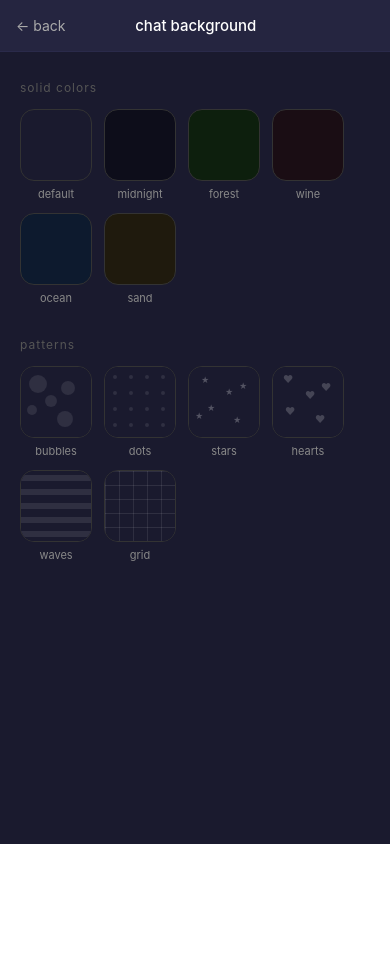
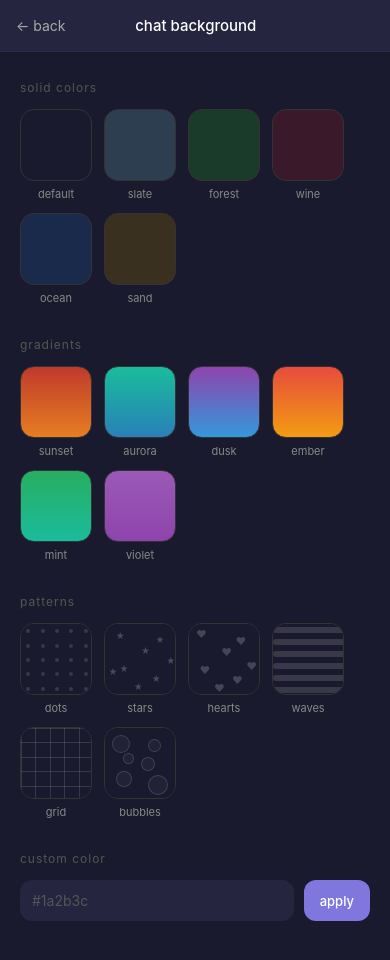
Before and after one commit to CodeConjurer17/Zappy, a React Native app in the folder zappy/: screen /BackgroundPicker in a window 390 px wide. Shown: the top 960 px of the page. Before the commit the page ends 844 px from the top, so only its background shows below. Built offline with nearby package versions, Linux system fonts and the light colour scheme.

Commit message:
Add persistent backgrounds, gradient support, navbar fix

```diff
--- a/zappy/package.json
+++ b/zappy/package.json
@@ -17,6 +17,7 @@
     "expo-camera": "~17.0.10",
     "expo-image-manipulator": "~14.0.8",
     "expo-image-picker": "~17.0.10",
+    "expo-linear-gradient": "~15.0.8",
     "expo-media-library": "~18.2.1",
     "expo-status-bar": "~3.0.9",
     "react": "19.1.0",
--- a/zappy/screens/BackgroundPickerScreen.js
+++ b/zappy/screens/BackgroundPickerScreen.js
@@ -1,83 +1,147 @@
 import {
   View, Text, StyleSheet, TouchableOpacity,
-  ScrollView, StatusBar, Platform
+  ScrollView, StatusBar, Platform, TextInput
 } from 'react-native';
 import { SafeAreaView } from 'react-native-safe-area-context';
+import { useState } from 'react';
+import { LinearGradient } from 'expo-linear-gradient';
+import { getSocket } from '../socket';
 
-const BACKGROUNDS = [
+const SOLID_BACKGROUNDS = [
   { id: 'default', label: 'default', type: 'solid', value: '#1a1a2e' },
-  { id: 'midnight', label: 'midnight', type: 'solid', value: '#0d0d1a' },
-  { id: 'forest', label: 'forest', type: 'solid', value: '#0d1f0d' },
-  { id: 'wine', label: 'wine', type: 'solid', value: '#1a0d14' },
-  { id: 'ocean', label: 'ocean', type: 'solid', value: '#0d1a2e' },
-  { id: 'sand', label: 'sand', type: 'solid', value: '#1f1a0d' },
-  { id: 'bubbles', label: 'bubbles', type: 'pattern', value: 'bubbles' },
+  { id: 'slate', label: 'slate', type: 'solid', value: '#2c3e50' },
+  { id: 'forest', label: 'forest', type: 'solid', value: '#1a3a2a' },
+  { id: 'wine', label: 'wine', type: 'solid', value: '#3a1a2a' },
+  { id: 'ocean', label: 'ocean', type: 'solid', value: '#1a2a4a' },
+  { id: 'sand', label: 'sand', type: 'solid', value: '#3a3020' },
+];
+
+const GRADIENT_BACKGROUNDS = [
+  { id: 'sunset', label: 'sunset', type: 'gradient', value: ['#c0392b', '#e67e22'] },
+  { id: 'aurora', label: 'aurora', type: 'gradient', value: ['#1abc9c', '#2980b9'] },
+  { id: 'dusk', label: 'dusk', type: 'gradient', value: ['#8e44ad', '#3498db'] },
+  { id: 'ember', label: 'ember', type: 'gradient', value: ['#e74c3c', '#f39c12'] },
+  { id: 'mint', label: 'mint', type: 'gradient', value: ['#27ae60', '#1abc9c'] },
+  { id: 'violet', label: 'violet', type: 'gradient', value: ['#9b59b6', '#8e44ad'] },
+];
+
+const PATTERN_BACKGROUNDS = [
   { id: 'dots', label: 'dots', type: 'pattern', value: 'dots' },
   { id: 'stars', label: 'stars', type: 'pattern', value: 'stars' },
   { id: 'hearts', label: 'hearts', type: 'pattern', value: 'hearts' },
   { id: 'waves', label: 'waves', type: 'pattern', value: 'waves' },
   { id: 'grid', label: 'grid', type: 'pattern', value: 'grid' },
+  { id: 'bubbles', label: 'bubbles', type: 'pattern', value: 'bubbles' },
 ];
 
-function PatternPreview({ pattern, bgColor = '#1a1a2e', size = 60 }) {
+function PatternPreview({ pattern, size = 72 }) {
+  const bg = '#1a1a2e';
+  const c = '#ffffff22';
   const s = size;
-  const c = '#ffffff18';
-  const patterns = {
-    bubbles: (
-      <View style={{ width: s, height: s, backgroundColor: bgColor, overflow: 'hidden' }}>
-        {[{t:8,l:8,r:18},{t:28,l:24,r:12},{t:14,l:40,r:14},{t:38,l:6,r:10},{t:44,l:36,r:16}].map((b,i) => (
-          <View key={i} style={{ position:'absolute', top:b.t, left:b.l, width:b.r, height:b.r, borderRadius:b.r/2, backgroundColor:c }} />
+
+  if (pattern === 'dots') return (
+    <View style={{ width: s, height: s, backgroundColor: bg, overflow: 'hidden' }}>
+      {[0,1,2,3,4].map(row => [0,1,2,3,4].map(col => (
+        <View key={`${row}-${col}`} style={{
+          position: 'absolute',
+          top: row * (s/5) + (s/10) - 2,
+          left: col * (s/5) + (s/10) - 2,
+          width: 4, height: 4, borderRadius: 2,
+          backgroundColor: c
+        }} />
+      )))}
+    </View>
+  );
+
+  if (pattern === 'stars') return (
+    <View style={{ width: s, height: s, backgroundColor: bg, overflow: 'hidden' }}>
+      {[{t:0.1,l:0.15},{t:0.3,l:0.5},{t:0.55,l:0.2},{t:0.7,l:0.65},{t:0.15,l:0.7},{t:0.45,l:0.85},{t:0.8,l:0.4},{t:0.6,l:0.05}].map((p,i) => (
+        <Text key={i} style={{ position:'absolute', top:p.t*s, left:p.l*s, fontSize:s*0.12, color:'#ffffff35' }}>★</Text>
       ))}
     </View>
-    ),
-    dots: (
-      <View style={{ width: s, height: s, backgroundColor: bgColor, overflow: 'hidden' }}>
-        {[0,1,2,3].map(row => [0,1,2,3].map(col => (
-          <View key={`${row}-${col}`} style={{ position:'absolute', top:row*16+8, left:col*16+8, width:4, height:4, borderRadius:2, backgroundColor:c }} />
-        )))}
-      </View>
-    ),
-    stars: (
-      <View style={{ width: s, height: s, backgroundColor: bgColor, overflow: 'hidden' }}>
-        {[{t:8,l:12},{t:20,l:36},{t:36,l:18},{t:48,l:44},{t:14,l:50},{t:44,l:6}].map((s2,i) => (
-          <Text key={i} style={{ position:'absolute', top:s2.t, left:s2.l, fontSize:8, color:'#ffffff40' }}>★</Text>
+  );
+
+  if (pattern === 'hearts') return (
+    <View style={{ width: s, height: s, backgroundColor: bg, overflow: 'hidden' }}>
+      {[{t:0.05,l:0.1},{t:0.3,l:0.45},{t:0.55,l:0.15},{t:0.7,l:0.6},{t:0.15,l:0.65},{t:0.5,l:0.8},{t:0.8,l:0.35}].map((p,i) => (
+        <Text key={i} style={{ position:'absolute', top:p.t*s, left:p.l*s, fontSize:s*0.14, color:'#ffffff30' }}>♥</Text>
       ))}
     </View>
-    ),
-    hearts: (
-      <View style={{ width: s, height: s, backgroundColor: bgColor, overflow: 'hidden' }}>
-        {[{t:6,l:10},{t:22,l:32},{t:38,l:12},{t:46,l:42},{t:14,l:48}].map((h,i) => (
-          <Text key={i} style={{ position:'absolute', top:h.t, left:h.l, fontSize:10, color:'#ffffff30' }}>♥</Text>
+  );
+
+  if (pattern === 'waves') return (
+    <View style={{ width: s, height: s, backgroundColor: bg, overflow: 'hidden' }}>
+      {[0,1,2,3,4,5].map(i => (
+        <View key={i} style={{
+          position: 'absolute',
+          top: i * (s/6) + s/12 - 3,
+          left: 0, right: 0,
+          height: s * 0.08,
+          borderRadius: s * 0.04,
+          backgroundColor: c
+        }} />
       ))}
     </View>
-    ),
-    waves: (
-      <View style={{ width: s, height: s, backgroundColor: bgColor, overflow: 'hidden' }}>
-        {[0,1,2,3,4].map(i => (
-          <View key={i} style={{ position:'absolute', top:i*14+4, left:-4, right:-4, height:6, borderRadius:3, backgroundColor:c }} />
+  );
+
+  if (pattern === 'grid') return (
+    <View style={{ width: s, height: s, backgroundColor: bg, overflow: 'hidden' }}>
+      {[0,1,2,3,4,5].map(i => (
+        <View key={`h${i}`} style={{ position:'absolute', top: i*(s/5), left:0, right:0, height:0.5, backgroundColor: c }} />
+      ))}
+      {[0,1,2,3,4,5].map(i => (
+        <View key={`v${i}`} style={{ position:'absolute', left: i*(s/5), top:0, bottom:0, width:0.5, backgroundColor: c }} />
       ))}
     </View>
-    ),
-    grid: (
-      <View style={{ width: s, height: s, backgroundColor: bgColor, overflow: 'hidden' }}>
-        {[0,1,2,3,4].map(i => (
-          <View key={`h${i}`} style={{ position:'absolute', top:i*14, left:0, right:0, height:0.5, backgroundColor:c }} />
-        ))}
-        {[0,1,2,3,4].map(i => (
-          <View key={`v${i}`} style={{ position:'absolute', left:i*14, top:0, bottom:0, width:0.5, backgroundColor:c }} />
+  );
+
+  if (pattern === 'bubbles') return (
+    <View style={{ width: s, height: s, backgroundColor: bg, overflow: 'hidden' }}>
+      {[{t:0.1,l:0.1,r:0.25},{t:0.4,l:0.5,r:0.2},{t:0.15,l:0.6,r:0.18},{t:0.6,l:0.15,r:0.22},{t:0.65,l:0.6,r:0.28},{t:0.35,l:0.25,r:0.15}].map((b,i) => (
+        <View key={i} style={{
+          position:'absolute',
+          top: b.t*s, left: b.l*s,
+          width: b.r*s, height: b.r*s,
+          borderRadius: b.r*s/2,
+          backgroundColor: '#ffffff0a',
+          borderWidth: 0.5, borderColor: '#ffffff20'
+        }} />
       ))}
     </View>
-    ),
-  };
-  return patterns[pattern] ?? <View style={{ width: s, height: s, backgroundColor: bgColor }} />;
+  );
+
+  return <View style={{ width: s, height: s, backgroundColor: bg }} />;
 }
 
 export default function BackgroundPickerScreen({ navigation, route }) {
-  const { currentBg, onSelect, chatName } = route.params ?? {};
+  const { currentBg, onSelect, chatName, userId, toUserId, token } = route.params ?? {};
+  const [customColor, setCustomColor] = useState('');
+  const [customError, setCustomError] = useState('');
 
   const handleSelect = (bg) => {
     if (onSelect) onSelect(bg);
+
+    const socket = getSocket();
+    if (socket) {
+      socket.emit('background_change', {
+        toUserId: toUserId?.toString(),
+        background: bg,
+        changerName: chatName,
+      });
+    }
+
     navigation.goBack();
+  };
+
+  const handleCustomColor = () => {
+    const hex = customColor.trim();
+    const valid = /^#([0-9A-Fa-f]{6})$/.test(hex);
+    if (!valid) {
+      setCustomError('enter a valid hex color (e.g. #1a2b3c)');
+      return;
+    }
+    setCustomError('');
+    handleSelect({ id: 'custom', label: 'custom', type: 'solid', value: hex });
   };
 
   return (
@@ -93,49 +157,65 @@ export default function BackgroundPickerScreen({ navigation, route }) {
       </View>
 
       <ScrollView contentContainerStyle={styles.scroll}>
+
         <Text style={styles.sectionLabel}>solid colors</Text>
         <View style={styles.grid}>
-          {BACKGROUNDS.filter(b => b.type === 'solid').map(bg => (
-            <TouchableOpacity
-              key={bg.id}
-              style={styles.item}
-              onPress={() => handleSelect(bg)}
-            >
-              <View style={[
-                styles.preview,
-                { backgroundColor: bg.value },
-                currentBg?.id === bg.id && styles.previewActive
-              ]} />
+          {SOLID_BACKGROUNDS.map(bg => (
+            <TouchableOpacity key={bg.id} style={styles.item} onPress={() => handleSelect(bg)}>
+              <View style={[styles.preview, { backgroundColor: bg.value }, currentBg?.id === bg.id && styles.previewActive]} />
               <Text style={styles.itemLabel}>{bg.label}</Text>
-              {currentBg?.id === bg.id && (
-                <View style={styles.checkBadge}>
-                  <Text style={styles.checkText}>✓</Text>
+              {currentBg?.id === bg.id && <View style={styles.checkBadge}><Text style={styles.checkText}>✓</Text></View>}
+            </TouchableOpacity>
+          ))}
         </View>
-              )}
+
+        <Text style={styles.sectionLabel}>gradients</Text>
+        <View style={styles.grid}>
+          {GRADIENT_BACKGROUNDS.map(bg => (
+            <TouchableOpacity key={bg.id} style={styles.item} onPress={() => handleSelect(bg)}>
+              <LinearGradient
+                colors={bg.value}
+                style={[styles.preview, currentBg?.id === bg.id && styles.previewActive]}
+              />
+              <Text style={styles.itemLabel}>{bg.label}</Text>
+              {currentBg?.id === bg.id && <View style={styles.checkBadge}><Text style={styles.checkText}>✓</Text></View>}
             </TouchableOpacity>
           ))}
         </View>
 
         <Text style={styles.sectionLabel}>patterns</Text>
         <View style={styles.grid}>
-          {BACKGROUNDS.filter(b => b.type === 'pattern').map(bg => (
-            <TouchableOpacity
-              key={bg.id}
-              style={styles.item}
-              onPress={() => handleSelect(bg)}
-            >
+          {PATTERN_BACKGROUNDS.map(bg => (
+            <TouchableOpacity key={bg.id} style={styles.item} onPress={() => handleSelect(bg)}>
               <View style={[styles.preview, currentBg?.id === bg.id && styles.previewActive, { overflow: 'hidden', padding: 0 }]}>
                 <PatternPreview pattern={bg.value} size={72} />
               </View>
               <Text style={styles.itemLabel}>{bg.label}</Text>
-              {currentBg?.id === bg.id && (
-                <View style={styles.checkBadge}>
-                  <Text style={styles.checkText}>✓</Text>
-                </View>
-              )}
+              {currentBg?.id === bg.id && <View style={styles.checkBadge}><Text style={styles.checkText}>✓</Text></View>}
             </TouchableOpacity>
           ))}
         </View>
+
+        <Text style={styles.sectionLabel}>custom color</Text>
+        <View style={styles.customRow}>
+          <TextInput
+            style={styles.customInput}
+            placeholder="#1a2b3c"
+            placeholderTextColor="#555"
+            value={customColor}
+            onChangeText={setCustomColor}
+            autoCapitalize="none"
+            maxLength={7}
+          />
+          <TouchableOpacity style={styles.customBtn} onPress={handleCustomColor}>
+            <Text style={styles.customBtnText}>apply</Text>
+          </TouchableOpacity>
+        </View>
+        {customError ? <Text style={styles.customError}>{customError}</Text> : null}
+        {customColor.length === 7 && /^#([0-9A-Fa-f]{6})$/.test(customColor) && (
+          <View style={[styles.customPreview, { backgroundColor: customColor }]} />
+        )}
+
       </ScrollView>
     </SafeAreaView>
   );
@@ -155,4 +235,10 @@ const styles = StyleSheet.create({
   itemLabel: { color: '#888', fontSize: 11 },
   checkBadge: { position: 'absolute', top: 4, right: 4, width: 18, height: 18, borderRadius: 9, backgroundColor: '#7F77DD', alignItems: 'center', justifyContent: 'center' },
   checkText: { color: 'white', fontSize: 10 },
+  customRow: { flexDirection: 'row', gap: 10, marginBottom: 8 },
+  customInput: { flex: 1, backgroundColor: '#252540', borderRadius: 12, padding: 12, fontSize: 14, color: 'white' },
+  customBtn: { backgroundColor: '#7F77DD', borderRadius: 12, paddingHorizontal: 16, alignItems: 'center', justifyContent: 'center' },
+  customBtnText: { color: 'white', fontSize: 13, fontWeight: '500' },
+  customError: { color: '#E24B4A', fontSize: 12, marginBottom: 8 },
+  customPreview: { width: '100%', height: 48, borderRadius: 14, marginTop: 4 },
 });
--- a/zappy/screens/MessageScreen.js
+++ b/zappy/screens/MessageScreen.js
@@ -7,6 +7,7 @@ import { SafeAreaView } from 'react-native-safe-area-context';
 import { useState, useRef, useCallback, useEffect } from 'react';
 import { SERVER_URL } from '../config';
 import { getSocket } from '../socket';
+import { LinearGradient } from 'expo-linear-gradient';
 
 const SWIPE_THRESHOLD = 60;
 
@@ -67,6 +68,14 @@ function PatternOverlay({ pattern }) {
 }
 
 function MessageBubble({ item, onReply }) {
+  if (item.sender === 'system') {
+    return (
+      <View style={styles.systemMsg}>
+        <Text style={styles.systemMsgText}>{item.text}</Text>
+      </View>
+    );
+  }
+
   const isMe = item.sender === 'me';
   const translateX = useRef(new Animated.Value(0)).current;
   const replyTriggered = useRef(false);
@@ -74,8 +83,17 @@ function MessageBubble({ item, onReply }) {
   const panResponder = useRef(
     PanResponder.create({
       onStartShouldSetPanResponder: () => false,
-      onMoveShouldSetPanResponder: (_, g) =>
-        Math.abs(g.dx) > 10 && Math.abs(g.dy) < 15,
+      onStartShouldSetPanResponderCapture: () => false,
+      onMoveShouldSetPanResponder: (_, g) => {
+        const isHorizontal = Math.abs(g.dx) > 8 && Math.abs(g.dx) > Math.abs(g.dy) * 2;
+        const correctDirection = isMe ? g.dx < 0 : g.dx > 0;
+        return isHorizontal && correctDirection;
+      },
+      onMoveShouldSetPanResponderCapture: (_, g) => {
+        const isHorizontal = Math.abs(g.dx) > 12 && Math.abs(g.dx) > Math.abs(g.dy) * 2;
+        const correctDirection = isMe ? g.dx < 0 : g.dx > 0;
+        return isHorizontal && correctDirection;
+      },
       onPanResponderGrant: () => {
         replyTriggered.current = false;
       },
@@ -159,6 +177,7 @@ export default function MessageScreen({ route, navigation }) {
 
   useEffect(() => {
     fetchMessages();
+    fetchBackground();
 
     const socket = getSocket();
     socketRef.current = socket;
@@ -167,18 +186,59 @@ export default function MessageScreen({ route, navigation }) {
       setMessages(prev => [message, ...prev]);
     };
 
+    const handleBackgroundChanged = ({ background: newBg, changerName }) => {
+      setBackground(newBg);
+      setMessages(prev => [{
+        id: Date.now().toString(),
+        text: `${changerName} changed the background`,
+        sender: 'system',
+        time: '',
+        replyTo: null,
+      }, ...prev]);
+    };
+
     if (socket.connected) {
       socket.on('receive_message', handleMessage);
+      socket.on('background_changed', handleBackgroundChanged);
     } else {
       socket.on('connect', () => {
         socket.on('receive_message', handleMessage);
+        socket.on('background_changed', handleBackgroundChanged);
       });
     }
 
     return () => {
       socket.off('receive_message', handleMessage);
+      socket.off('background_changed', handleBackgroundChanged);
     };
   }, []);
+
+  const fetchBackground = async () => {
+    try {
+      const res = await fetch(`${SERVER_URL}/messages/background/${userId}/${toUserId}`, {
+        headers: { Authorization: `Bearer ${token}` }
+      });
+      const data = await res.json();
+      if (data.background) setBackground(data.background);
+    } catch (e) {
+      console.log('fetch background error:', e);
+    }
+  };
+
+  const saveBackground = async (bg) => {
+    try {
+      await fetch(`${SERVER_URL}/messages/background`, {
+        method: 'POST',
+        headers: {
+          'Content-Type': 'application/json',
+          Authorization: `Bearer ${token}`,
+        },
+        body: JSON.stringify({ userId, otherUserId: toUserId, background: bg }),
+      });
+    } catch (e) {
+      console.log('save background error:', e);
+    }
+  };
 
   const fetchMessages = async () => {
     try {
@@ -254,6 +314,7 @@ export default function MessageScreen({ route, navigation }) {
 
   const handleReply = useCallback((item) => {
     setReplyingTo(item);
+    inputRef.current?.blur();
     setTimeout(() => inputRef.current?.focus(), 50);
   }, []);
 
@@ -262,7 +323,18 @@ export default function MessageScreen({ route, navigation }) {
   ), [handleReply]);
 
   return (
-    <SafeAreaView style={[styles.container, { backgroundColor: background.value }]}>
+    <View style={styles.container}>
+      {background.type === 'gradient' && (
+        <LinearGradient colors={background.value} style={StyleSheet.absoluteFill} />
+      )}
+      {background.type === 'solid' && (
+        <View style={[StyleSheet.absoluteFill, { backgroundColor: background.value }]} />
+      )}
+      {background.type === 'pattern' && (
+        <View style={[StyleSheet.absoluteFill, { backgroundColor: '#1a1a2e' }]} />
+      )}
+
+      <SafeAreaView style={{ flex: 1, backgroundColor: 'transparent' }}>
         <View style={styles.header}>
           <TouchableOpacity onPress={() => navigation.goBack()} style={styles.backBtn}>
             <Text style={styles.backArrow}>←</Text>
@@ -278,7 +350,20 @@ export default function MessageScreen({ route, navigation }) {
             onPress={() => navigation.navigate('BackgroundPicker', {
               currentBg: background,
               chatName: name,
-            onSelect: (bg) => setBackground(bg),
+              userId,
+              toUserId,
+              token,
+              onSelect: (bg) => {
+                setBackground(bg);
+                saveBackground(bg);
+                setMessages(prev => [{
+                  id: Date.now().toString(),
+                  text: `you changed the background`,
+                  sender: 'system',
+                  time: '',
+                  replyTo: null,
+                }, ...prev]);
+              },
             })}
             style={styles.bgBtn}
           >
@@ -303,8 +388,8 @@ export default function MessageScreen({ route, navigation }) {
               renderItem={renderMessage}
               contentContainerStyle={styles.messageList}
               inverted
-            keyboardShouldPersistTaps="handled"
-            keyboardDismissMode="interactive"
+              keyboardShouldPersistTaps="always"
+              keyboardDismissMode="none"
             />
           </View>
 
@@ -342,12 +427,13 @@ export default function MessageScreen({ route, navigation }) {
           </View>
         </KeyboardAvoidingView>
       </SafeAreaView>
+    </View>
   );
 }
 
 const styles = StyleSheet.create({
   container: { flex: 1, backgroundColor: '#1a1a2e' },
-  header: { backgroundColor: '#252540', flexDirection: 'row', alignItems: 'center', padding: 12, gap: 10, borderBottomWidth: 0.5, borderBottomColor: '#2a2a4a' },
+  header: { backgroundColor: '#252540cc', flexDirection: 'row', alignItems: 'center', padding: 12, gap: 10, borderBottomWidth: 0.5, borderBottomColor: '#2a2a4a' },
   backBtn: { padding: 4 },
   backArrow: { color: '#aaa', fontSize: 22 },
   avatar: { width: 36, height: 36, borderRadius: 18, alignItems: 'center', justifyContent: 'center' },
@@ -368,6 +454,8 @@ const styles = StyleSheet.create({
   msgText: { color: 'white', fontSize: 14 },
   msgImage: { width: 200, height: 200, borderRadius: 12 },
   msgTime: { color: 'rgba(255,255,255,0.45)', fontSize: 10, marginTop: 4, textAlign: 'right' },
+  systemMsg: { alignItems: 'center', marginVertical: 8 },
+  systemMsgText: { color: '#555', fontSize: 11, backgroundColor: '#252540', paddingHorizontal: 12, paddingVertical: 4, borderRadius: 10 },
   replyBar: { flexDirection: 'row', alignItems: 'center', backgroundColor: '#252540', borderTopWidth: 0.5, borderTopColor: '#2a2a4a', padding: 10, gap: 10 },
   replyBarInner: { flex: 1, borderLeftWidth: 2, borderLeftColor: '#7F77DD', paddingLeft: 8 },
   replyBarLabel: { color: '#7F77DD', fontSize: 11 },
```
Also changed, not shown: 1 other file (tests, documents, lock files or other folders). Lines whose indentation alone changed are shown as unchanged.
